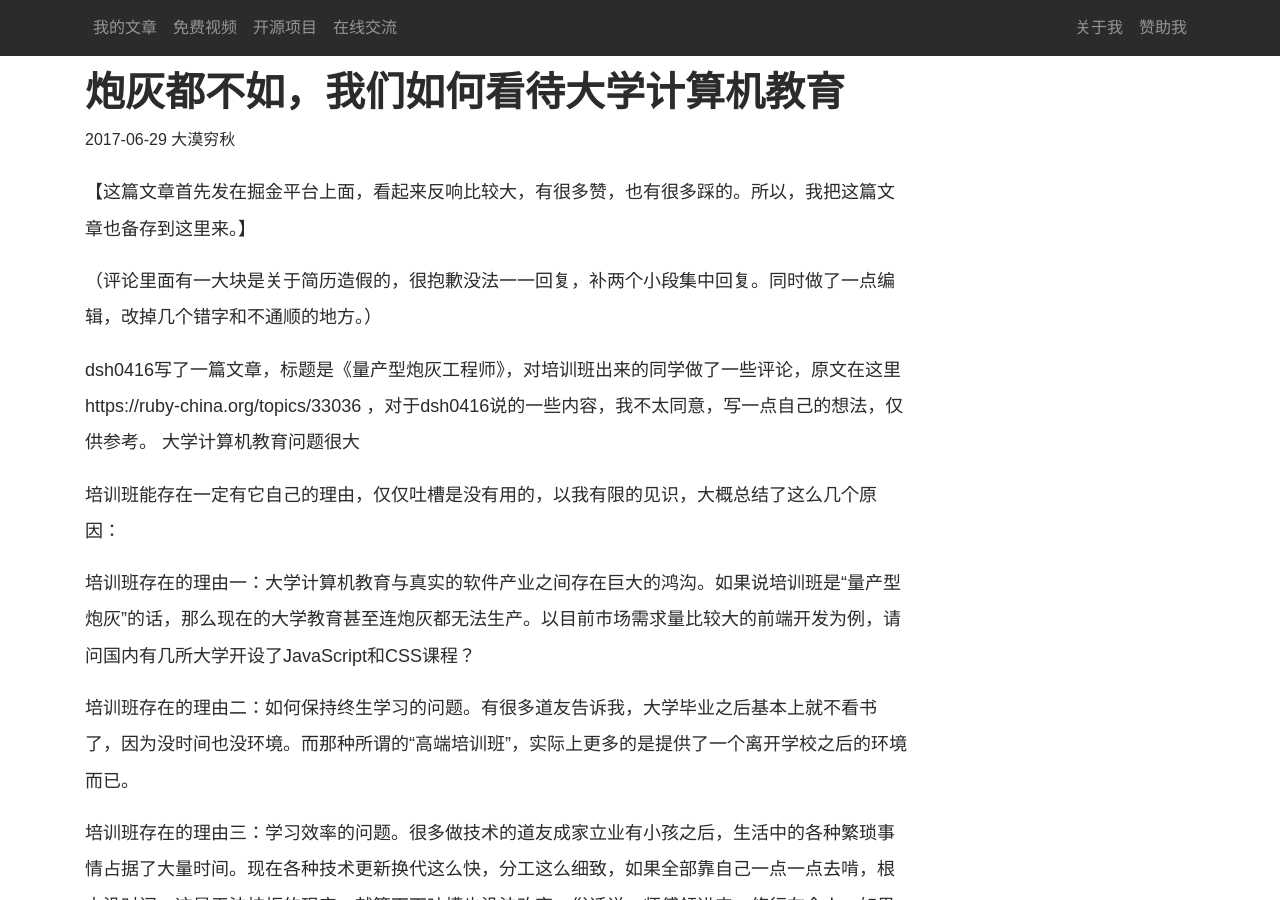
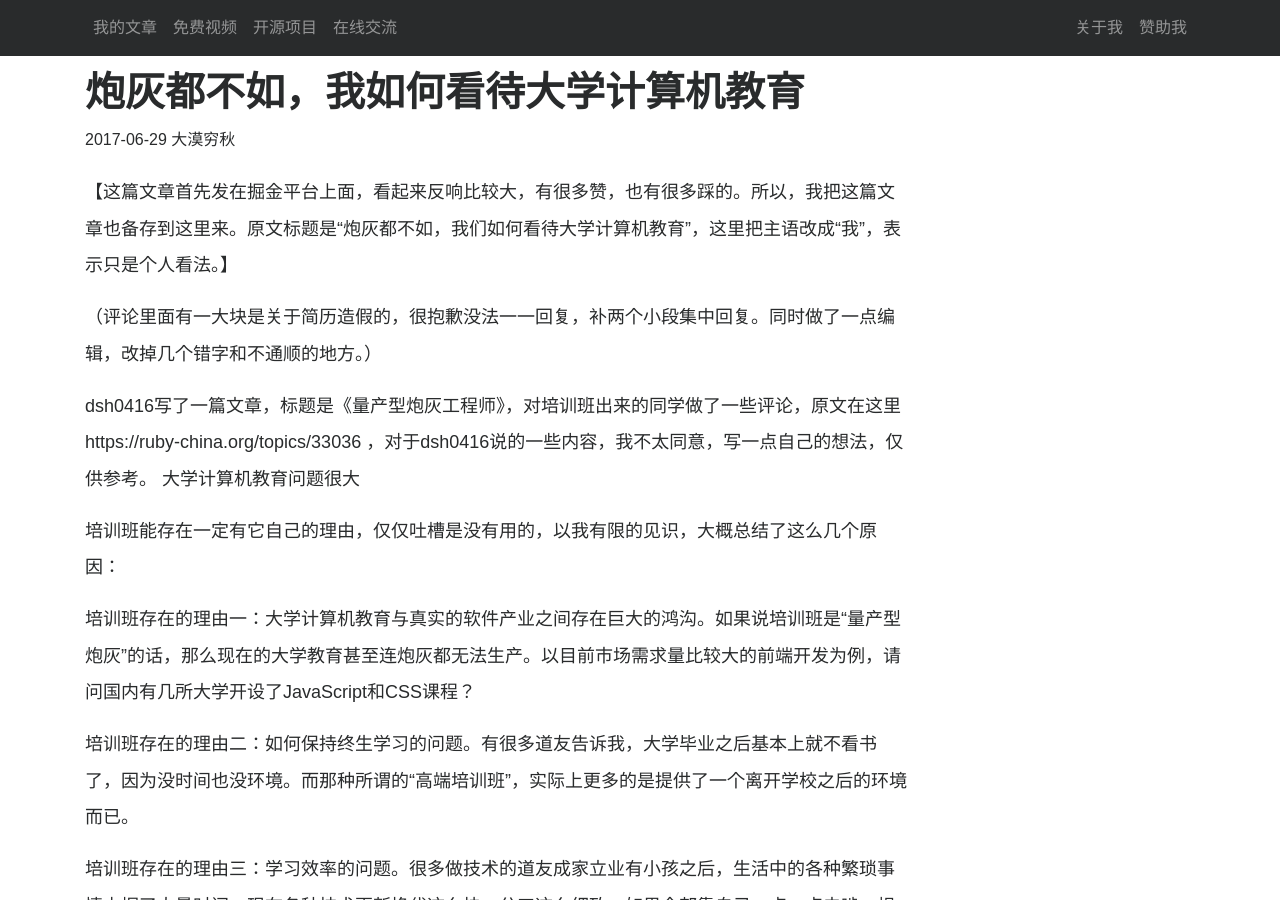
Before and after one commit to ChangfengHU/damoqiongqiu.github.io, a Jekyll site: the page built from _posts/2017-06-29-炮灰都不如我如何看待大学计算机教育.markdown, in a window 1280 px wide and 900 px high. Built offline with Jekyll 4.4.1, drawn with Linux system fonts in a browser that asks for light colours; nearby versions of some CDN libraries; comment, search, counter and statistics services are not loaded.

```diff
--- a/_posts/2017-06-28-建一个简单的Blog.markdown
+++ b/_posts/2017-06-28-建一个简单的Blog.markdown
@@ -4,7 +4,7 @@ title:  "建一个简单的blog"
 author: "大漠穷秋"
 comments: true
 date:   2017-06-28 12:26:29 +0800
-categories: jekyll update
+categories: jekyll
 ---
 建一个简单的blog用来放静态内容。
 
--- a/_posts/2017-06-29-炮灰都不如我们如何看待大学计算机教育.markdown
+++ b/_posts/2017-06-29-炮灰都不如我如何看待大学计算机教育.markdown
@@ -1,13 +1,13 @@
 ---
 layout: post
-title:  "炮灰都不如，我们如何看待大学计算机教育"
+title:  "炮灰都不如，我如何看待大学计算机教育"
 author: "大漠穷秋"
 comments: true
 date:   2017-06-29 13:01:29 +0800
-categories: jekyll update
+categories: nontech
 ---
 
-【这篇文章首先发在掘金平台上面，看起来反响比较大，有很多赞，也有很多踩的。所以，我把这篇文章也备存到这里来。】
+【这篇文章首先发在掘金平台上面，看起来反响比较大，有很多赞，也有很多踩的。所以，我把这篇文章也备存到这里来。原文标题是“炮灰都不如，我们如何看待大学计算机教育”，这里把主语改成“我”，表示只是个人看法。】
 
 （评论里面有一大块是关于简历造假的，很抱歉没法一一回复，补两个小段集中回复。同时做了一点编辑，改掉几个错字和不通顺的地方。）
 
```
Also changed, not shown: 6 other files.
